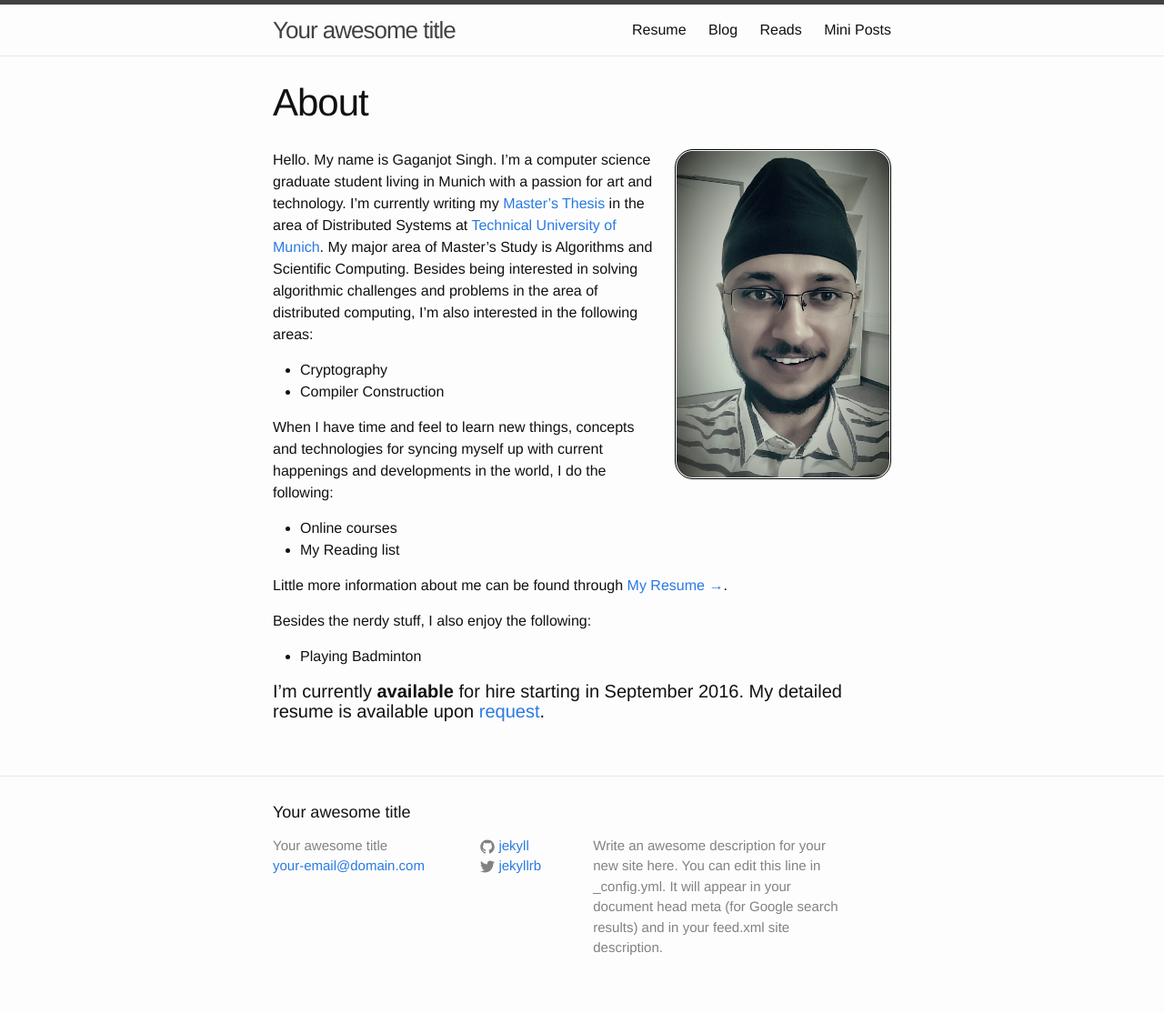
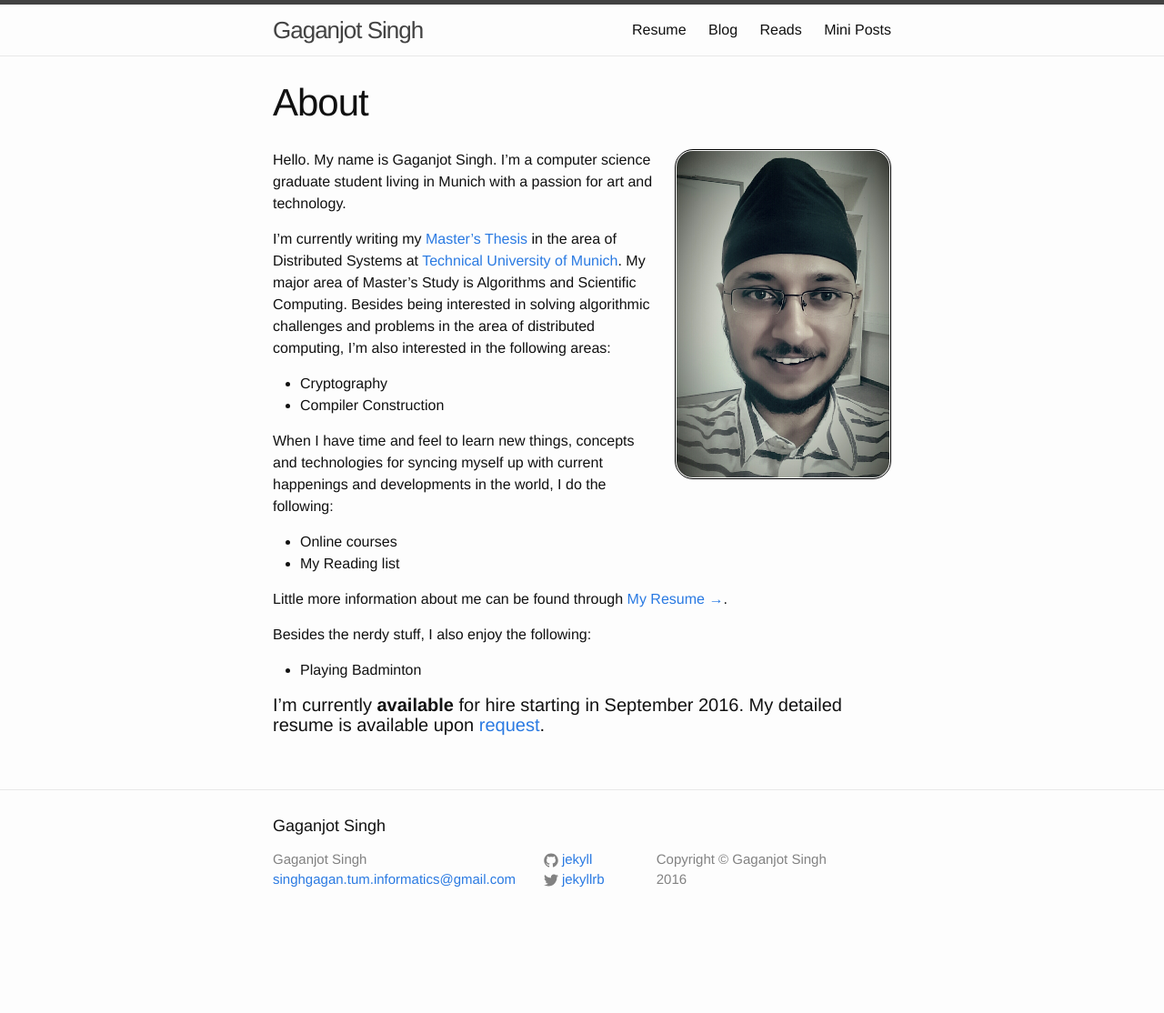
Before and after one commit to GaganJotSingh/GaganJotSingh.github.io, a Jekyll site: the page built from index.md, in a window 1280 px wide. Shown: the whole page at 91% size. Built offline with Jekyll 4.4.1, drawn with Linux system fonts in a browser that asks for light colours; after the commit the page ends 1039 px from its top, so only the background shows below that.

Commit message:
Modified site title to my name and modified email. Changed size of first and third column using footer css to adjust my long email address. Displaying copyright information in third column of footer.

```diff
--- a/_config.yml
+++ b/_config.yml
@@ -6,12 +6,15 @@
 # 'jekyll serve'. If you change this file, please restart the server process.
 
 # Site settings
-title: Your awesome title
-email: your-email@domain.com
+title: Gaganjot Singh
+email: singhgagan.tum.informatics@gmail.com
+current_year: 2016
 description: > # this means to ignore newlines until "baseurl:"
   Write an awesome description for your new site here. You can edit this
   line in _config.yml. It will appear in your document head meta (for
   Google search results) and in your feed.xml site description.
+copyright_description: > # this means to ignore newlines until "baseurl:"
+  Copyright © Gaganjot Singh 2016
 baseurl: "" # the subpath of your site, e.g. /blog
 url: "http://yourdomain.com" # the base hostname & protocol for your site
 twitter_username: jekyllrb
--- a/_includes/footer.html
+++ b/_includes/footer.html
@@ -29,7 +29,8 @@
       </div>
 
       <div class="footer-col footer-col-3">
-        <p>{{ site.description }}</p>
+        <!-- p>{{ site.description }}</p -->
+        <p>{{ site.copyright_description }}</p>
       </div>
     </div>
 
--- a/_sass/_layout.scss
+++ b/_sass/_layout.scss
@@ -138,8 +138,8 @@
 }
 
 .footer-col-1 {
-    width: -webkit-calc(35% - (#{$spacing-unit} / 2));
-    width:         calc(35% - (#{$spacing-unit} / 2));
+    width: -webkit-calc(45% - (#{$spacing-unit} / 2));
+    width:         calc(45% - (#{$spacing-unit} / 2));
 }
 
 .footer-col-2 {
@@ -148,8 +148,8 @@
 }
 
 .footer-col-3 {
-    width: -webkit-calc(45% - (#{$spacing-unit} / 2));
-    width:         calc(45% - (#{$spacing-unit} / 2));
+    width: -webkit-calc(35% - (#{$spacing-unit} / 2));
+    width:         calc(35% - (#{$spacing-unit} / 2));
 }
 
 @include media-query($on-laptop) {
--- a/index.md
+++ b/index.md
@@ -8,6 +8,7 @@ title: About
 <img src="/res/portrait.jpg" width="35%" align="right" style="padding: 1px; border:thin solid black; border-radius: 20px; margin: 0px 0px 16px 24px;" />
 
 Hello. My name is Gaganjot Singh. I'm a computer science graduate student living in Munich with a passion for art and technology.
+
 I'm currently writing my [Master's Thesis](/study/masterThesis/) in the area of Distributed Systems at [Technical University of Munich](https://www.tum.de/). My major area of Master's Study is Algorithms and Scientific Computing.
 Besides being interested in solving algorithmic challenges and problems in the area of distributed computing, I'm also interested in the following areas:
 
```
